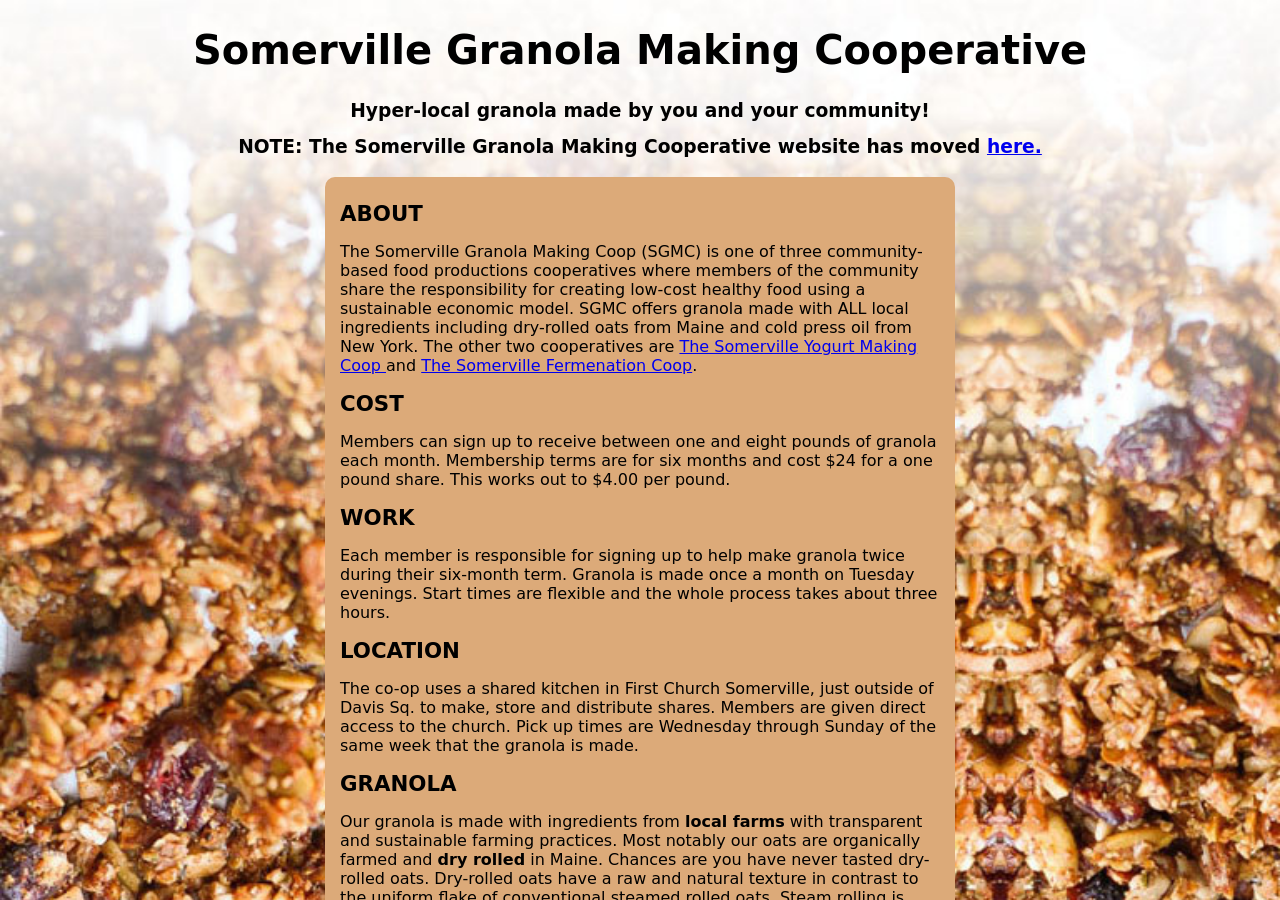
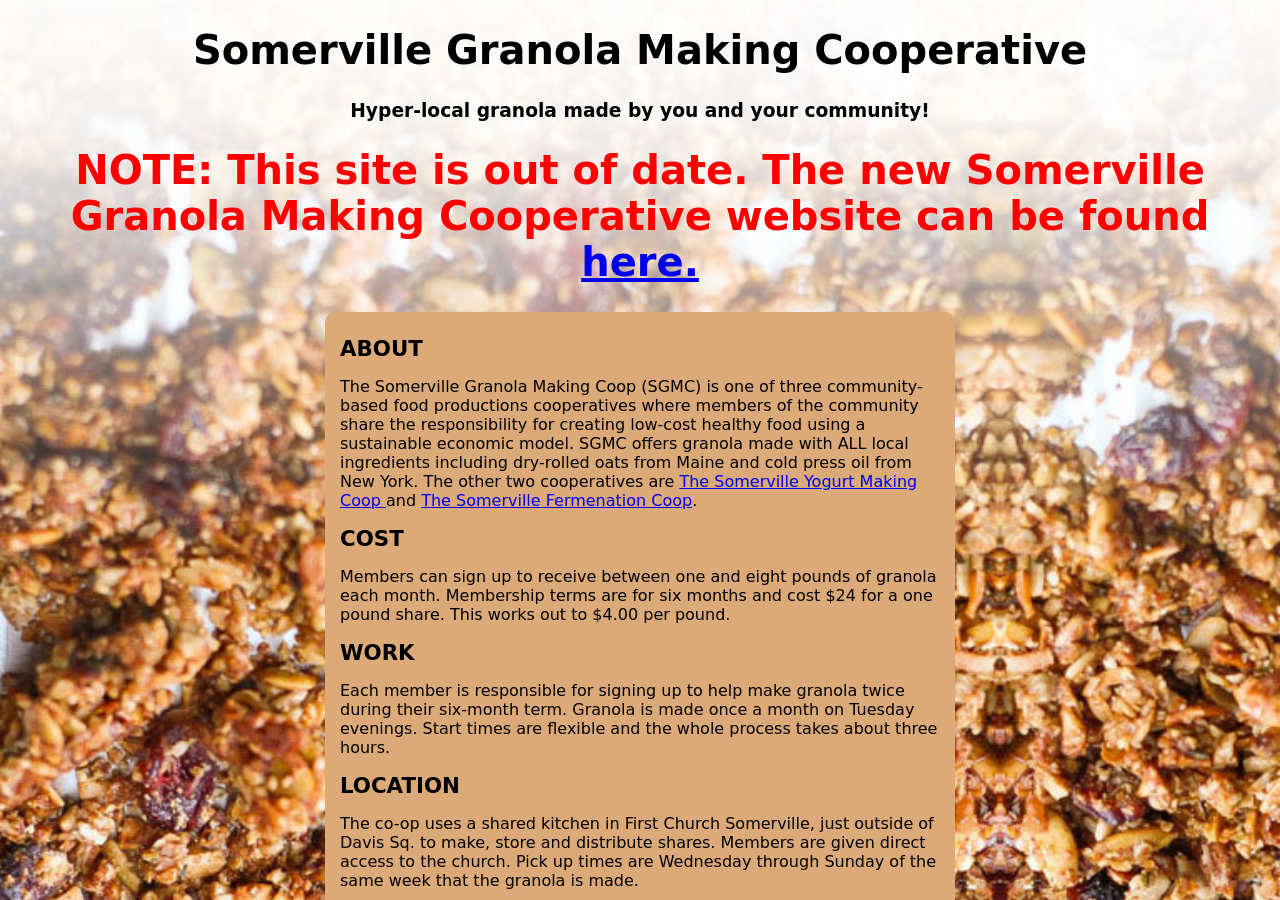
Before and after one commit to somervillegranolamakingcoop/somervillegranolamakingcoop.github.io, a Jekyll site: the page built from index.html, in a window 1280 px wide and 900 px high. Built offline with Jekyll 4.4.1, drawn with Linux system fonts in a browser that asks for light colours.

```diff
--- a/_layouts/default.html
+++ b/_layouts/default.html
@@ -12,9 +12,10 @@
   <div id="title">
     <h1>Somerville Granola Making Cooperative</h1>
     <h2>Hyper-local granola made by you and your community!</h2>
-	<h2>NOTE: The Somerville Granola Making Cooperative website has moved
-	<a href="https://sites.google.com/view/somervillegranolacoop/shifts?authuser=0
-	">here.</a></h2>
+	<h1 style="color:red;"h>NOTE: This site is out of date. The new
+	Somerville Granola Making Cooperative website can be found
+	<a href="https://sites.google.com/view/somervillegranolacoop/home?authuser=0
+	">here.</a></h1>
   </div>
   <div id="main">
     {{ content }}
```
